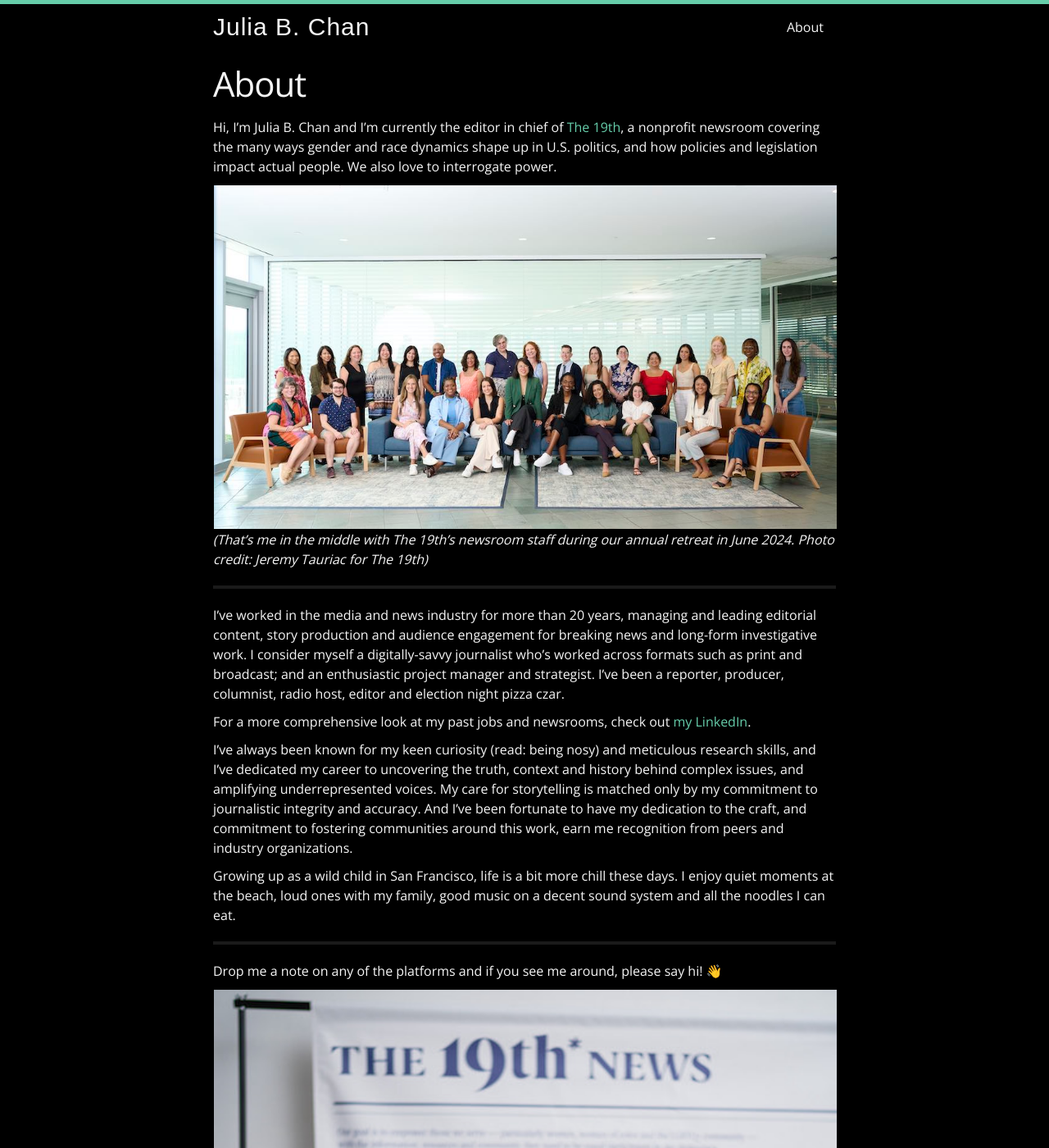
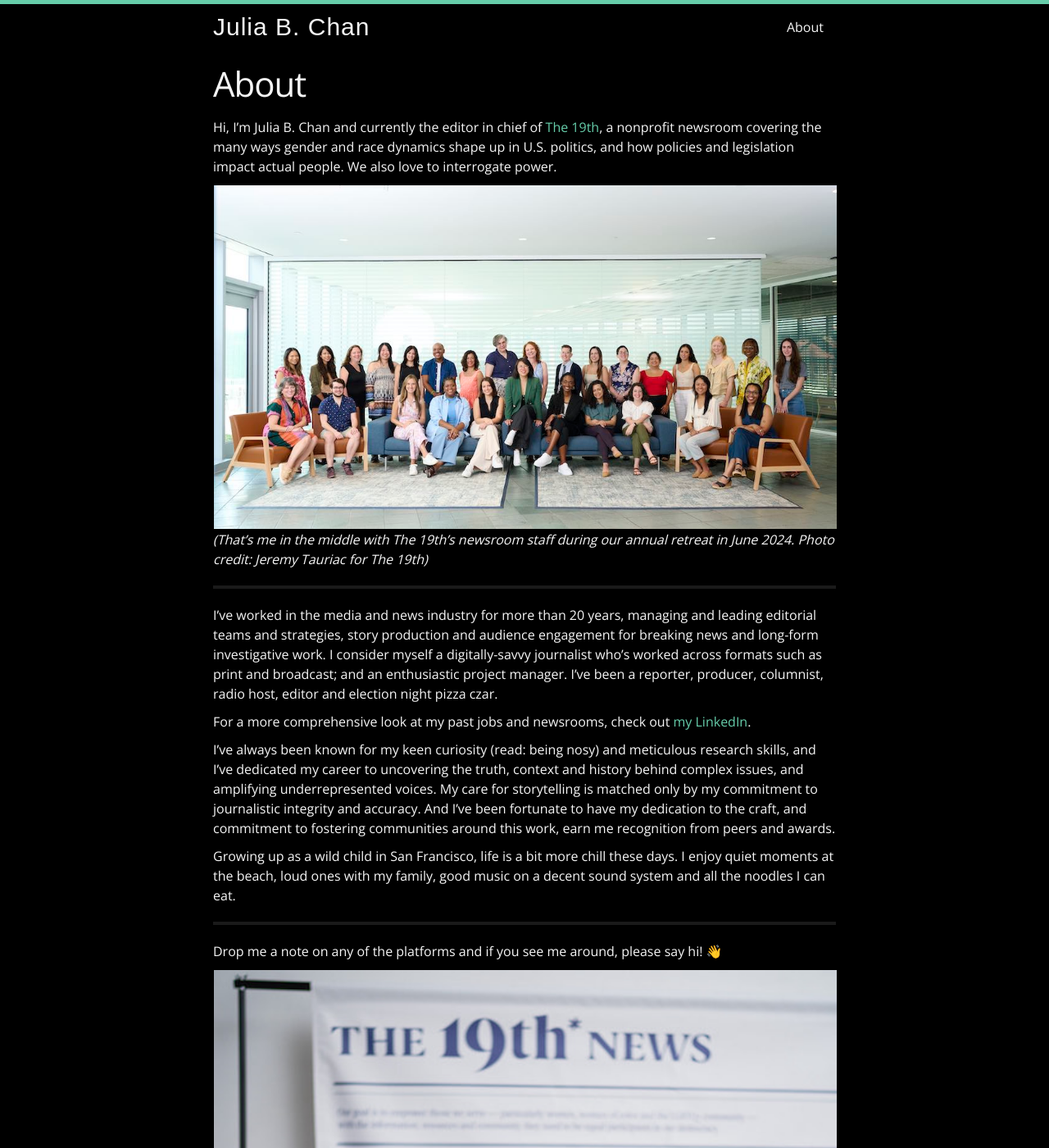
Before and after one commit to juliachanb/juliachanb.github.io, a Jekyll site: the page built from pages/about.md, in a window 1280 px wide and 1400 px high. Shown: the whole window at 82% size. Built offline with Jekyll 4.4.1, drawn with Linux system fonts in a browser that asks for light colours; nearby versions of some CDN libraries; some web fonts are replaced.

Commit message:
made tweaks to copy

```diff
--- a/pages/about.md
+++ b/pages/about.md
@@ -4,18 +4,18 @@ title: About
 permalink: /about
 published: true
 ---
-Hi, I’m Julia B. Chan and I'm currently the editor in chief of [The 19th](https://19thnews.org/), a nonprofit newsroom covering the many ways gender and race dynamics shape up in U.S. politics, and how policies and legislation impact actual people. We also love to interrogate power.
+Hi, I’m Julia B. Chan and currently the editor in chief of [The 19th](https://19thnews.org/), a nonprofit newsroom covering the many ways gender and race dynamics shape up in U.S. politics, and how policies and legislation impact actual people. We also love to interrogate power.
 
 ![Julia B. Chan poses with The 19th’s newsroom staff during the 19th’s annual retreat, in New Orleans, in June 2024. Photo by Jeremy Tauriac for The 19th]({{site.baseurl}}/pages/JuliaBChan_06_1000px.JPG)
 _(That's me in the middle with The 19th's newsroom staff during our annual retreat in June 2024. Photo credit: Jeremy Tauriac for The 19th)_
 
 ---
 
-I've worked in the media and news industry for more than 20 years, managing and leading editorial content, story production and audience engagement for breaking news and long-form investigative work. I consider myself a digitally-savvy journalist who's worked across formats such as print and broadcast; and an enthusiastic project manager and strategist. I've been a reporter, producer, columnist, radio host, editor and election night pizza czar.
+I've worked in the media and news industry for more than 20 years, managing and leading editorial teams and strategies, story production and audience engagement for breaking news and long-form investigative work. I consider myself a digitally-savvy journalist who's worked across formats such as print and broadcast; and an enthusiastic project manager. I've been a reporter, producer, columnist, radio host, editor and election night pizza czar.
 
 For a more comprehensive look at my past jobs and newsrooms, check out [my LinkedIn](https://www.linkedin.com/in/juliachanb/).
 
-I’ve always been known for my keen curiosity (read: being nosy) and meticulous research skills, and I’ve dedicated my career to uncovering the truth, context and history behind complex issues, and amplifying underrepresented voices. My care for storytelling is matched only by my commitment to journalistic integrity and accuracy. And I've been fortunate to have my dedication to the craft, and commitment to fostering communities around this work, earn me recognition from peers and industry organizations.
+I’ve always been known for my keen curiosity (read: being nosy) and meticulous research skills, and I’ve dedicated my career to uncovering the truth, context and history behind complex issues, and amplifying underrepresented voices. My care for storytelling is matched only by my commitment to journalistic integrity and accuracy. And I've been fortunate to have my dedication to the craft, and commitment to fostering communities around this work, earn me recognition from peers and awards.
 
 Growing up as a wild child in San Francisco, life is a bit more chill these days. I enjoy quiet moments at the beach, loud ones with my family, good music on a decent sound system and all the noodles I can eat.
 
```
